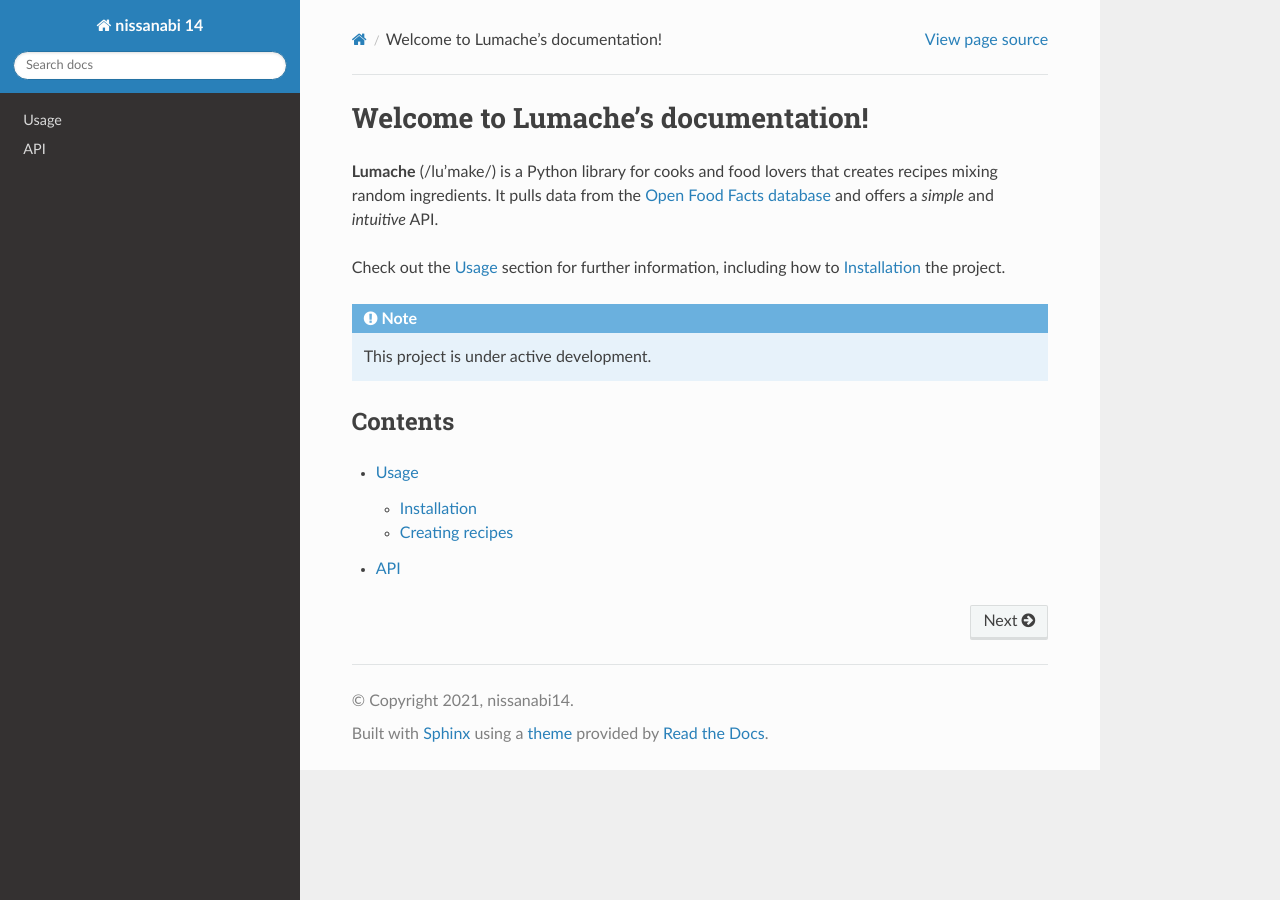
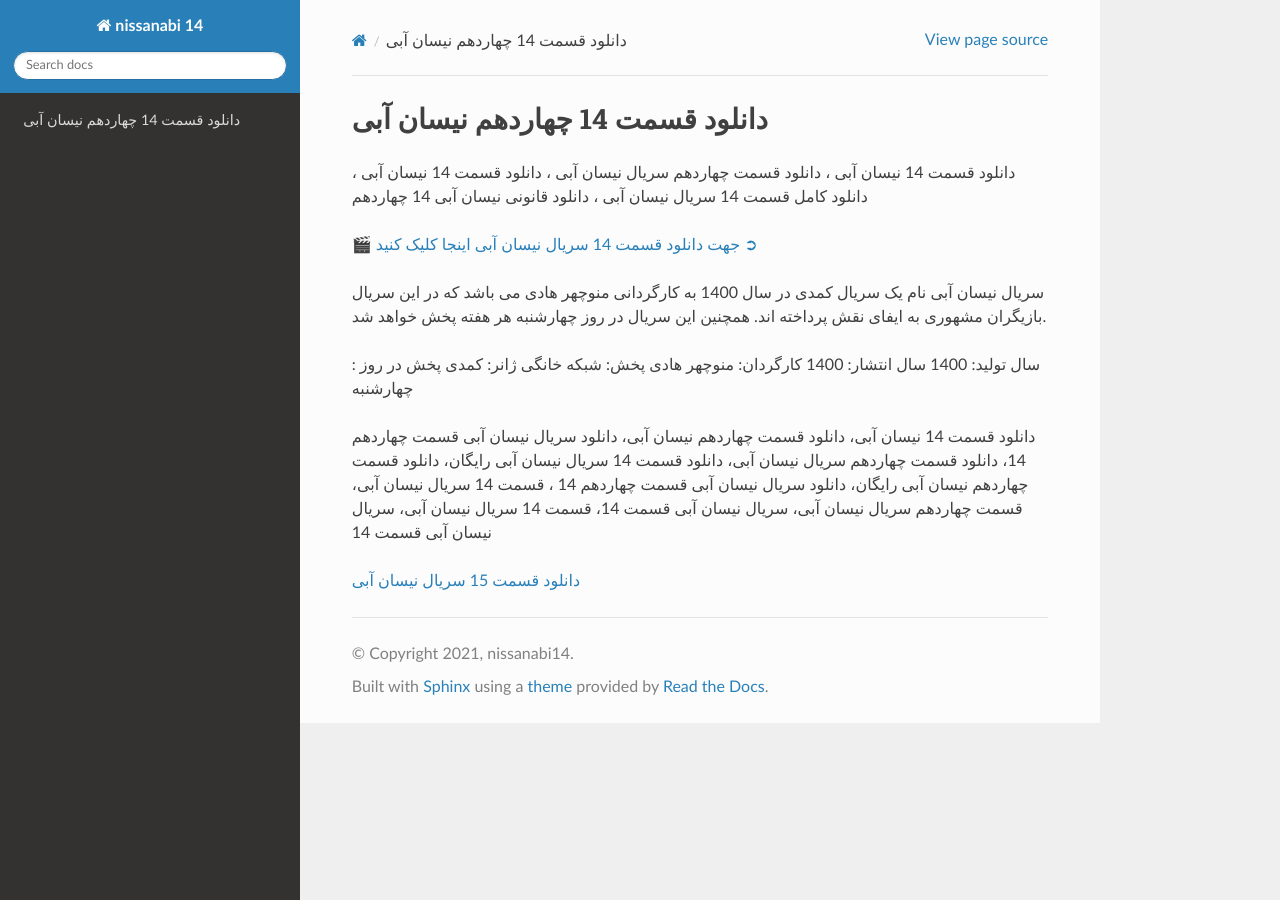
Before and after one commit to filmifa/nissanabi14, a Sphinx documentation site: the page built from docs/source/index.rst, in a window 1280 px wide. Built offline with Sphinx 7.4.7 and the Read the Docs theme 2.0.0, drawn with Linux system fonts in a browser that asks for light colours.

Commit message:
Update index.rst

```diff
--- a/docs/source/index.rst
+++ b/docs/source/index.rst
@@ -1,22 +1,21 @@
-Welcome to Lumache's documentation!
+دانلود قسمت 14 چهاردهم نیسان آبی
 ===================================
 
-**Lumache** (/lu'make/) is a Python library for cooks and food lovers
-that creates recipes mixing random ingredients.
-It pulls data from the `Open Food Facts database <https://world.openfoodfacts.org/>`_
-and offers a *simple* and *intuitive* API.
 
-Check out the :doc:`usage` section for further information, including
-how to :ref:`installation` the project.
+دانلود قسمت 14 نیسان آبی ، دانلود قسمت چهاردهم سریال نیسان آبی ، دانلود قسمت 14 نیسان آبی ، دانلود کامل قسمت 14 سریال نیسان آبی ، دانلود قانونی نیسان آبی 14 چهاردهم
 
-.. note::
+`🎬 جهت دانلود قسمت 14 سریال نیسان آبی اینجا کلیک کنید ➲ <https://pishgammovie.ir/iranian-serial-download/nissan-abi/>`_
 
-   This project is under active development.
+سریال نیسان آبی نام یک سریال کمدی در سال 1400 به کارگردانی منوچهر هادی می باشد که در این سریال بازیگران مشهوری به ایفای نقش پرداخته اند. همچنین این سریال در روز چهارشنبه هر هفته پخش خواهد شد.
 
-Contents
---------
+سال تولید: 1400
+سال انتشار: 1400
+کارگردان: منوچهر هادی
+پخش: شبکه خانگی
+ژانر: کمدی
+پخش در روز : چهارشنبه
 
-.. toctree::
 
-   usage
-   api
+دانلود قسمت 14 نیسان آبی، دانلود قسمت چهاردهم نیسان آبی، دانلود سریال نیسان آبی قسمت چهاردهم 14، دانلود قسمت چهاردهم سریال نیسان آبی، دانلود قسمت 14 سریال نیسان آبی رایگان، دانلود قسمت چهاردهم نیسان آبی رایگان، دانلود سریال نیسان آبی قسمت چهاردهم 14 ، قسمت 14 سریال نیسان آبی، قسمت چهاردهم سریال نیسان آبی، سریال نیسان آبی قسمت 14، قسمت 14 سریال نیسان آبی، سریال نیسان آبی قسمت 14
+
+`دانلود قسمت 15 سریال نیسان آبی <https://nissanabi15.readthedocs.io/en/latest/>`_
```
